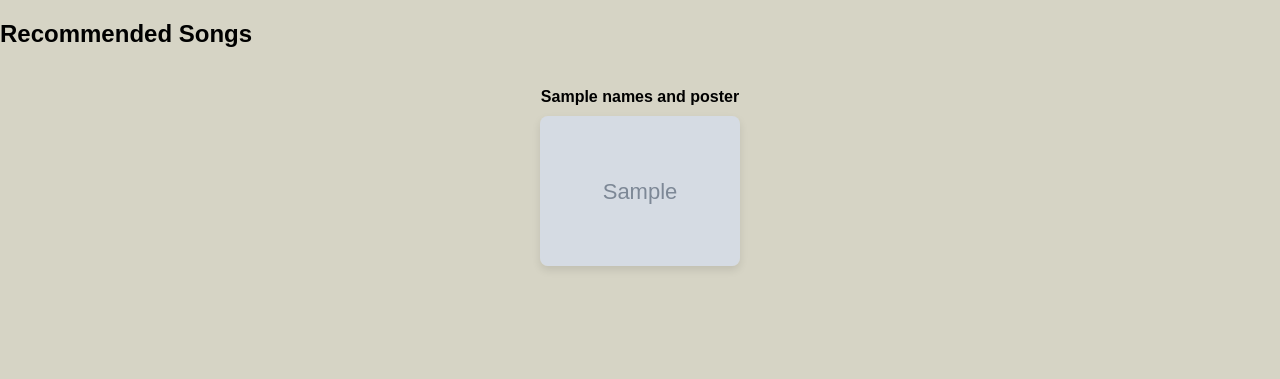
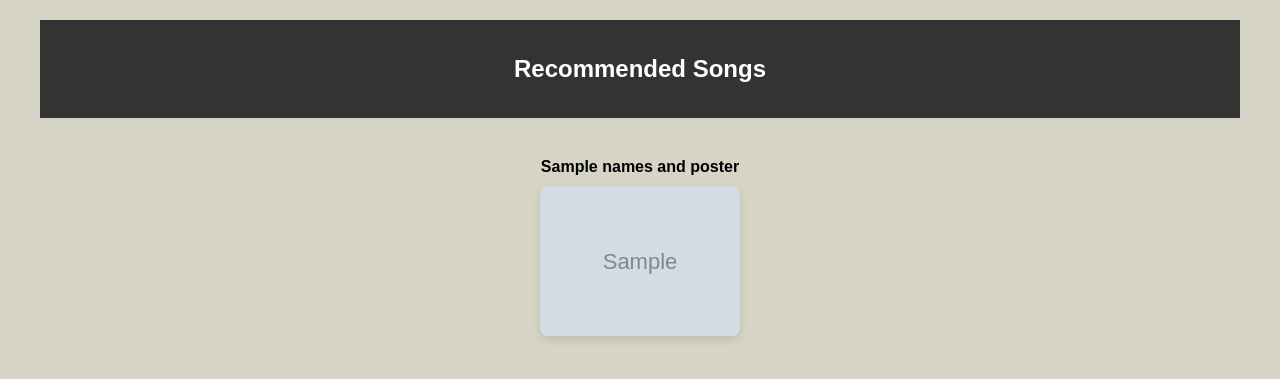
Before and after one commit to venubhat23/music-recommender-sytem, a Flask app: template templates/recommendation.html in a window 1280 px wide. Shown: the top 379 px of the page. Run offline with Flask 3, Linux system fonts and the light colour scheme; the template is opened without the code that fills it: most values are stand-ins (such as "Sample title", 1, 10 or a date in 2020); grey boxes marked "Sample" are stand-in pictures; parts of the project's set-up code (start-up, migrations or seed data) failed here and were passed over.

Commit message:
Update recommendation.html

```diff
--- a/templates/recommendation.html
+++ b/templates/recommendation.html
@@ -8,7 +8,10 @@
     <title>Music Recommendation</title>
 </head>
 <body>
+    <div class="container">
+        <div class="header">
             <h2>Recommended Songs</h2>
+        </div>
         <div class="recommendations">
             {% for name, poster in names_and_posters %}
                 <div class="recommendation">
@@ -17,5 +20,6 @@
                 </div>
             {% endfor %}
         </div>
+    </div>
 </body>
 </html>
```
Lines whose indentation alone changed are shown as unchanged.
